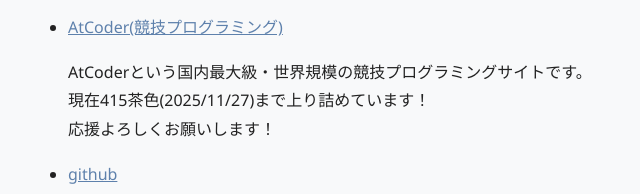
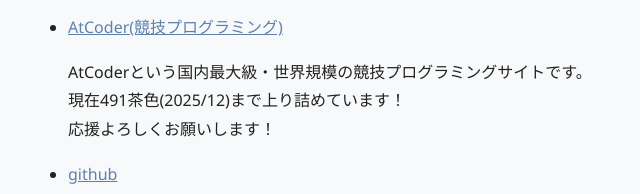
Before and after one commit to Rino-program/WtMWs, a plain HTML site: page index.html in a window 1280 px wide. Shown: the part 2024-2218 px from the top of the page, 0-640 px from the left. Drawn offline with Linux system fonts and the light colour scheme; files whose address does not match are found by name.

Commit message:
Update AtCoder rank information in index.html

```diff
--- a/index.html
+++ b/index.html
@@ -99,7 +99,7 @@
             <a href="https://atcoder.jp/users/yakiringo">AtCoder(競技プログラミング)</a>
             <p>
                 AtCoderという国内最大級・世界規模の競技プログラミングサイトです。<br>
-                現在415茶色(2025/11/27)まで上り詰めています！<br>
+                現在491茶色(2025/12)まで上り詰めています！<br>
                 応援よろしくお願いします！
             </p>
         </li>
```
